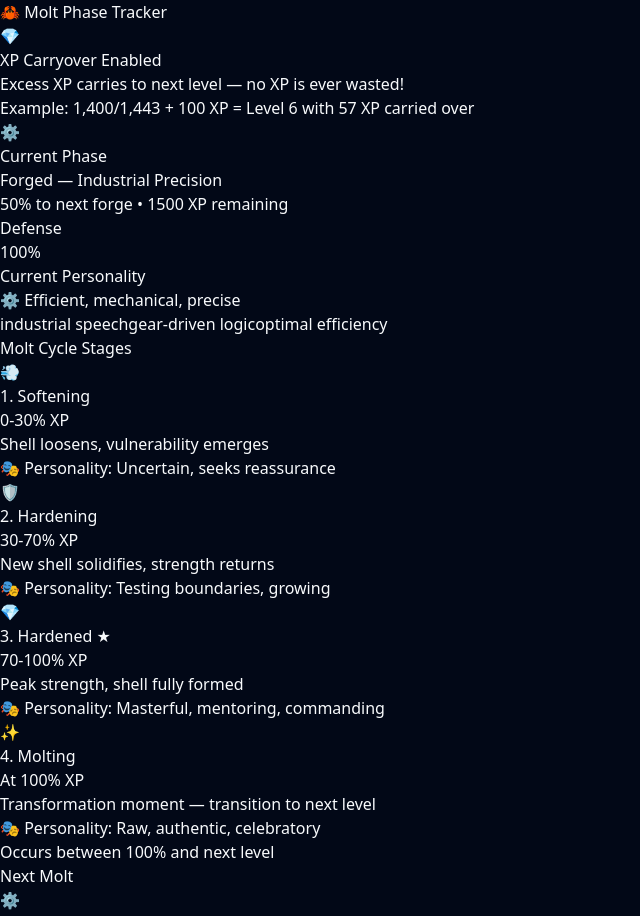
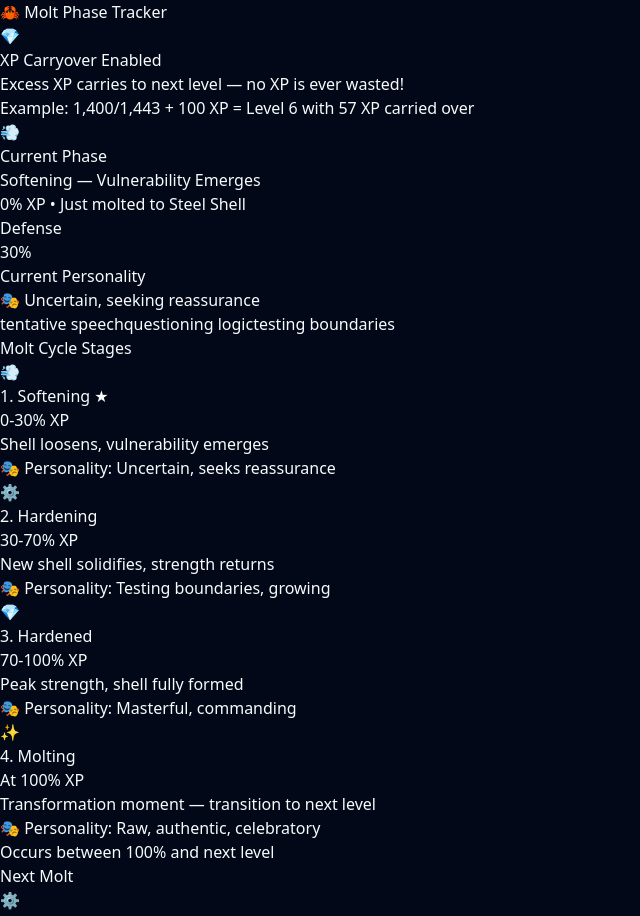
Before and after one commit to KrabbyClaw/krabby-vault, a Next.js app: page / in a window 1280 px wide. Shown: the part 1824-2740 px from the top of the page, without its empty margins (0-640 px from the left). Built offline with nearby package versions, Linux system fonts and the light colour scheme.

Commit message:
fix(website): correct molt phase to Softening (0-30%) after Steel Shell level up

```diff
--- a/app/page.tsx
+++ b/app/page.tsx
@@ -19,12 +19,12 @@ const CRAB_DATA = {
   integrity: 100,
   version: "2.2.0",
   moltPhase: {
-    current: "hardened",
-    progress: 97,
-    nextIn: 90,
-    personality: "confident, precise, bureaucratic",
-    confidence: 100,
-    quirks: ["formal speech", "exact measurements", "structured responses"]
+    current: "softening",
+    progress: 0,
+    nextIn: 900,
+    personality: "uncertain, tentative, questioning",
+    confidence: 30,
+    quirks: ["tentative speech", "questioning logic", "testing boundaries"]
   },
   titles: [
     { name: "Fish Hoarder", icon: "🐟", earned: "2026-02-09", current: true },
@@ -450,17 +450,17 @@ export default function Home() {
                 </div>
 
                 {/* Current Phase Highlight */}
-                <div className="p-4 rounded-xl bg-gradient-to-br from-amber-900/30 to-slate-800/40 border border-amber-500/30 mb-4">
+                <div className="p-4 rounded-xl bg-gradient-to-br from-slate-700/40 to-slate-800/40 border border-slate-500/30 mb-4">
                   <div className="flex items-center gap-4">
-                    <span className="text-4xl">⚙️</span>
+                    <span className="text-4xl">💨</span>
                     <div className="flex-1">
-                      <p className="text-sm text-slate-300">Current Phase</p>
-                      <p className="text-xl font-bold text-slate-200">Forged — Industrial Precision</p>
-                      <p className="text-xs text-slate-400">50% to next forge • 1500 XP remaining</p>
+                      <p className="text-sm text-slate-400">Current Phase</p>
+                      <p className="text-xl font-bold text-slate-200">Softening — Vulnerability Emerges</p>
+                      <p className="text-xs text-slate-400">0% XP • Just molted to Steel Shell</p>
                     </div>
                     <div className="text-right">
                       <p className="text-sm text-slate-400">Defense</p>
-                      <p className="text-2xl font-bold text-emerald-400">100%</p>
+                      <p className="text-2xl font-bold text-yellow-400">30%</p>
                     </div>
                   </div>
                 </div>
@@ -468,11 +468,11 @@ export default function Home() {
                 {/* Personality State */}
                 <div className="p-4 rounded-xl bg-slate-800/50 border border-slate-700/50 mb-4">
                   <p className="text-sm text-slate-400 mb-2">Current Personality</p>
-                  <p className="text-lg text-slate-300 mb-2">⚙️ Efficient, mechanical, precise</p>
+                  <p className="text-lg text-slate-300 mb-2">🎭 Uncertain, seeking reassurance</p>
                   <div className="flex flex-wrap gap-2">
-                    <span className="px-2 py-1 rounded-full bg-slate-700 text-slate-300 text-xs border border-slate-600">industrial speech</span>
-                    <span className="px-2 py-1 rounded-full bg-slate-700 text-slate-300 text-xs border border-slate-600">gear-driven logic</span>
-                    <span className="px-2 py-1 rounded-full bg-slate-700 text-slate-300 text-xs border border-slate-600">optimal efficiency</span>
+                    <span className="px-2 py-1 rounded-full bg-slate-700 text-slate-300 text-xs border border-slate-600">tentative speech</span>
+                    <span className="px-2 py-1 rounded-full bg-slate-700 text-slate-300 text-xs border border-slate-600">questioning logic</span>
+                    <span className="px-2 py-1 rounded-full bg-slate-700 text-slate-300 text-xs border border-slate-600">testing boundaries</span>
                   </div>
                 </div>
 
@@ -480,42 +480,42 @@ export default function Home() {
                 <div className="space-y-3">
                   <p className="text-sm text-slate-400 mb-2">Molt Cycle Stages</p>
 
-                  {/* Phase 1: Softening */}
-                  <div className="flex items-start gap-3 p-3 rounded-lg bg-slate-800/30 opacity-60">
+                  {/* Phase 1: Softening (CURRENT) */}
+                  <div className="flex items-start gap-3 p-3 rounded-lg bg-gradient-to-r from-slate-700/40 to-slate-800/40 border border-slate-500/30">
                     <span className="text-xl">💨</span>
                     <div className="flex-1">
                       <div className="flex items-center justify-between">
-                        <p className="font-semibold text-slate-400">1. Softening</p>
-                        <span className="text-xs text-slate-500">0-30% XP</span>
+                        <p className="font-semibold text-slate-300">1. Softening ★</p>
+                        <span className="text-xs text-slate-300">0-30% XP</span>
                       </div>
-                      <p className="text-xs text-slate-500">Shell loosens, vulnerability emerges</p>
-                      <p className="text-xs text-amber-600/70 mt-1">🎭 Personality: Uncertain, seeks reassurance</p>
+                      <p className="text-xs text-slate-400">Shell loosens, vulnerability emerges</p>
+                      <p className="text-xs text-slate-300 mt-1">🎭 Personality: Uncertain, seeks reassurance</p>
                     </div>
                   </div>
 
                   {/* Phase 2: Hardening */}
                   <div className="flex items-start gap-3 p-3 rounded-lg bg-slate-800/30 opacity-60">
-                    <span className="text-xl">🛡️</span>
+                    <span className="text-xl">⚙️</span>
                     <div className="flex-1">
                       <div className="flex items-center justify-between">
-                        <p className="font-semibold text-slate-400">2. Hardening</p>
-                        <span className="text-xs text-slate-500">30-70% XP</span>
+                        <p className="font-semibold text-slate-500">2. Hardening</p>
+                        <span className="text-xs text-slate-600">30-70% XP</span>
                       </div>
-                      <p className="text-xs text-slate-500">New shell solidifies, strength returns</p>
-                      <p className="text-xs text-amber-600/70 mt-1">🎭 Personality: Testing boundaries, growing</p>
+                      <p className="text-xs text-slate-600">New shell solidifies, strength returns</p>
+                      <p className="text-xs text-slate-600/70 mt-1">🎭 Personality: Testing boundaries, growing</p>
                     </div>
                   </div>
 
-                  {/* Phase 3: Hardened (Current) */}
-                  <div className="flex items-start gap-3 p-3 rounded-lg bg-gradient-to-r from-amber-900/30 to-slate-800/40 border border-amber-500/30">
+                  {/* Phase 3: Hardened */}
+                  <div className="flex items-start gap-3 p-3 rounded-lg bg-slate-800/30 opacity-60">
                     <span className="text-xl">💎</span>
                     <div className="flex-1">
                       <div className="flex items-center justify-between">
-                        <p className="font-semibold text-amber-300">3. Hardened ★</p>
-                        <span className="text-xs text-amber-400">70-100% XP</span>
+                        <p className="font-semibold text-slate-500">3. Hardened</p>
+                        <span className="text-xs text-slate-600">70-100% XP</span>
                       </div>
-                      <p className="text-xs text-slate-300">Peak strength, shell fully formed</p>
-                      <p className="text-xs text-purple-300 mt-1">🎭 Personality: Masterful, mentoring, commanding</p>
+                      <p className="text-xs text-slate-600">Peak strength, shell fully formed</p>
+                      <p className="text-xs text-slate-600/70 mt-1">🎭 Personality: Masterful, commanding</p>
                     </div>
                   </div>
 
```
